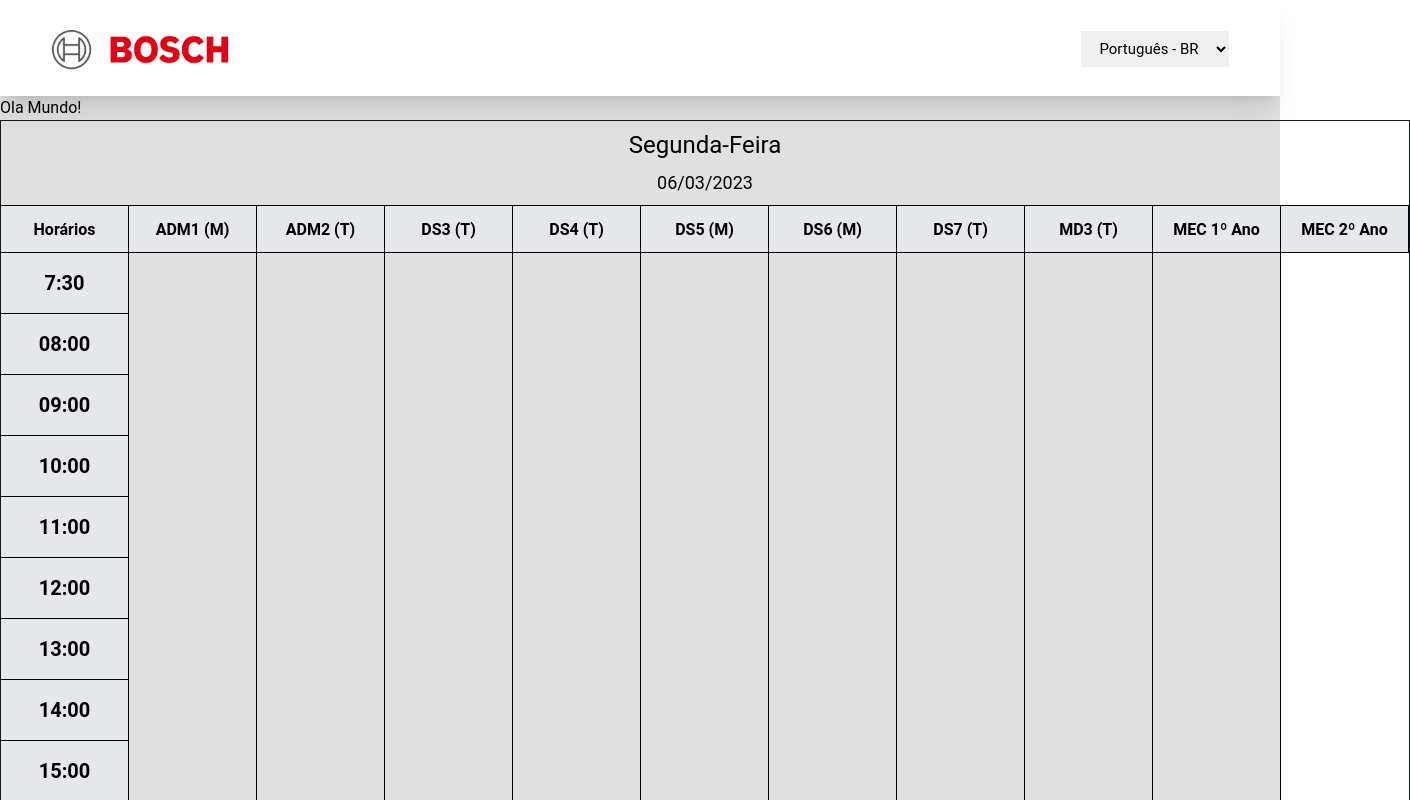
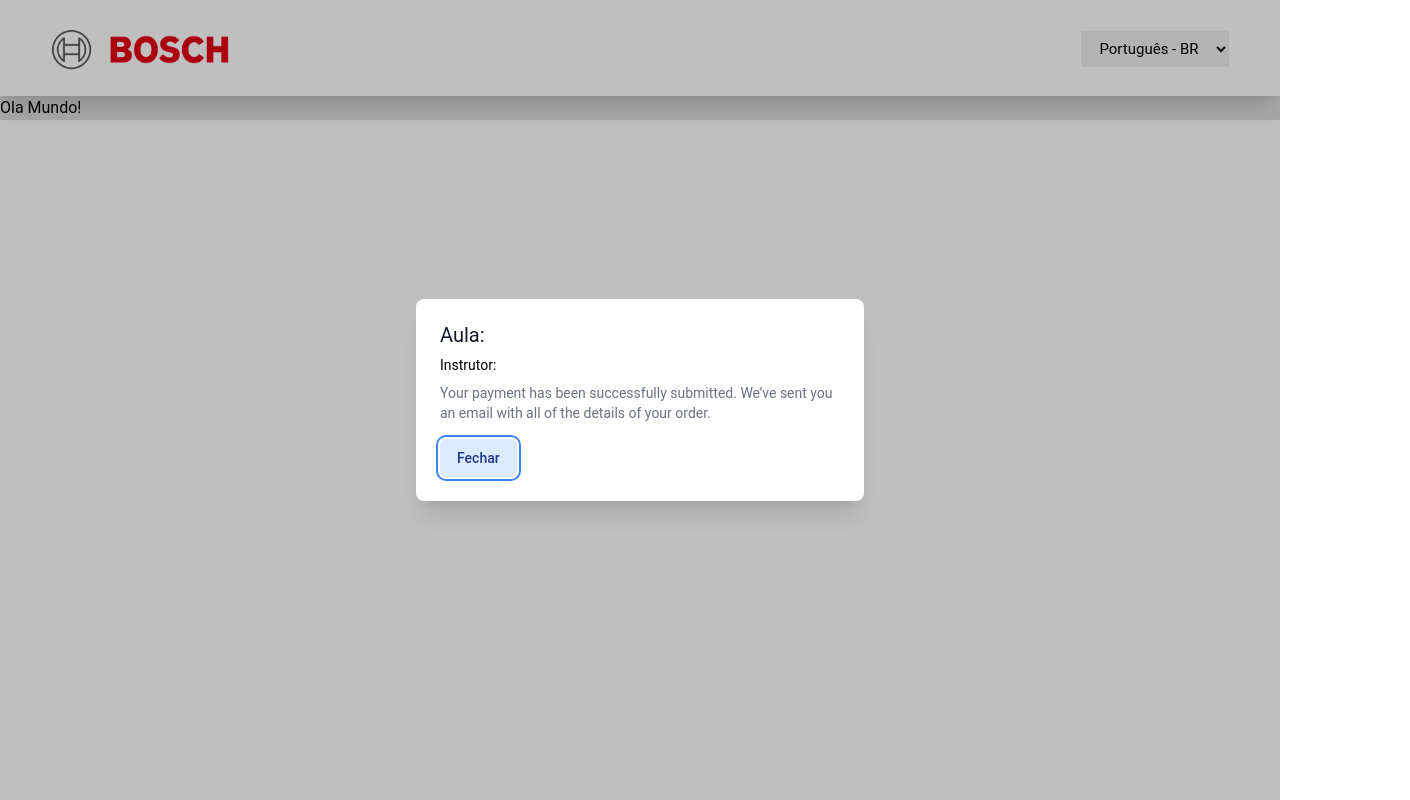
Before and after one commit to joao-montanari/avilla-FrontEnd, a Next.js app: page / in a window 1280 px wide. Shown: the top 800 px of the page, 1410 px wide, since content can reach past the window. Built offline with nearby package versions, Linux system fonts and the light colour scheme.

Commit message:
desenvolvimento do popUp

```diff
--- a/package.json
+++ b/package.json
@@ -9,6 +9,7 @@
     "lint": "next lint"
   },
   "dependencies": {
+    "@headlessui/react": "^1.7.13",
     "@next/font": "13.1.6",
     "date-fns": "^2.29.3",
     "framer-motion": "^9.1.1",
--- a/src/components/popup.jsx
+++ b/src/components/popup.jsx
@@ -1,45 +1,89 @@
-import Image from "next/image"
+import { Dialog, Transition } from '@headlessui/react'
+import { Fragment, useState } from 'react'
 
-export default function Popup(props){
-    return (props.trigger) ? (
-        <div className='w-96 max-w-xl min-h-72 bg-gray-200 p-4 rounded-xl shadow-2xl border border-gray-900 fixed text-left'>
-            <div className="relative">
-                <div className="items-center">
+export default function MyModal() {
+  let [isOpen, setIsOpen] = useState(true)
+
+  function closeModal() {
+    setIsOpen(false)
+  }
+
+  function openModal() {
+    setIsOpen(true)
+  }
+
+  return (
+    <>
+      <div className="fixed inset-0 flex items-center justify-center">
+        <button
+          type="button"
+          onClick={openModal}
+          className="rounded-md bg-black bg-opacity-20 px-4 py-2 text-sm font-medium text-white hover:bg-opacity-30 focus:outline-none focus-visible:ring-2 focus-visible:ring-white focus-visible:ring-opacity-75"
+        >
+          Open dialog
+        </button>
+      </div>
+
+      <Transition appear show={isOpen} as={Fragment}>
+        <Dialog as="div" className="relative z-10" onClose={closeModal}>
+          <Transition.Child
+            as={Fragment}
+            enter="ease-out duration-300"
+            enterFrom="opacity-0"
+            enterTo="opacity-100"
+            leave="ease-in duration-200"
+            leaveFrom="opacity-100"
+            leaveTo="opacity-0"
+          >
+            <div className="fixed inset-0 bg-black bg-opacity-25" />
+          </Transition.Child>
+
+          <div className="fixed inset-0 overflow-y-auto">
+            <div className="flex min-h-full items-center justify-center p-4 text-center">
+              <Transition.Child
+                as={Fragment}
+                enter="ease-out duration-300"
+                enterFrom="opacity-0 scale-95"
+                enterTo="opacity-100 scale-100"
+                leave="ease-in duration-200"
+                leaveFrom="opacity-100 scale-100"
+                leaveTo="opacity-0 scale-95"
+              >
+                <Dialog.Panel className="w-full max-w-md transform overflow-hidden rounded-lg bg-white p-6 text-left align-middle shadow-xl transition-all">
+                    <Dialog.Title
+                    as="h1"
+                    className="text-xl leading-6 text-gray-900"
+                    >
+                        Aula:
+                    </Dialog.Title>
+                    <Dialog.Title
+                        as="h3"
+                        className="text-sm mt-2"
+                    >
+                        Instrutor:
+                    </Dialog.Title>
+                    <div className="mt-2">
+                        <p className="text-sm text-gray-500">
+                            Your payment has been successfully submitted. We’ve sent
+                            you an email with all of the details of your order.
+                        </p>
+                    </div>
+
+                  <div className="mt-4">
                     <button
-                        className='float-right'
-                        onClick={() => props.setTrigger(false)}
+                      type="button"
+                      className="inline-flex justify-center rounded-md border border-transparent bg-blue-100 px-4 py-2 text-sm font-medium text-blue-900 hover:bg-blue-200 focus:outline-none focus-visible:ring-2 focus-visible:ring-blue-500 focus-visible:ring-offset-2"
+                      onClick={closeModal}
                     >
-                        <Image
-                            src={'/img/close.png'}
-                            width={25}
-                            height={25}
-                            alt='close'
-                        />
+                      Fechar
                     </button>
-                    <h1 className="text-3xl">
-                        Aula: Treinamento 5s
-                    </h1>
-                </div>
-                <br/>
-                <div className="w-52 h-3.5 bg-gray-500 rounded-lg"></div>
-                <h3 className="text-lg">
-                    Instrutor: Vanessa Mendes Vieira da Silva
-                </h3>
-                <p>
-                    Data: 24/02/2023
-                </p>
-                <p>
-                    Sala: BTC-01
-                </p>
-                <br/>
-                <h3 className="text-lg">
-                    Horário:
-                </h3>
-                <ul className="list-disc pl-8">
-                    <li>Início: 13:00</li>
-                    <li>Término: 16:00</li>
-                </ul>
+                  </div>
+                </Dialog.Panel>
+              </Transition.Child>
             </div>
-        </div>
-    ) : ""
+          </div>
+        </Dialog>
+      </Transition>
+    </>
+  )
 }
--- a/src/components/tabela.jsx
+++ b/src/components/tabela.jsx
@@ -17,7 +17,7 @@
     console.log(aulas);
 
     return (
-        <div className="w-max h-auto border border-gray-900 text-center ml-8 my-8">
+        <div className="w-max h-auto border border-gray-900 text-center ml-8 my-8 bg-gray-50">
             <h1 className="text-2xl m-2">
                 {props.dia_semana}
             </h1>
--- a/src/components/test.jsx
+++ /dev/null
@@ -1,119 +0,0 @@
- export default function Test() {
-
-    return(
-        <div className="w-max h-auto m-auto border border-gray-900 text-center">
-            <h1 className="text-2xl m-2">
-                Segunda-Feira
-            </h1>
-            <h3 className="text-lg m-2">
-                06/03/2023
-            </h3>
-            <div className="border-b border-t border-black w-auto h-12 flex">
-                <ul className="flex">
-                    <li className="border-r border-black h-full w-32 text-center py-3 font-bold bg-gray-200">
-                        Horários
-                    </li>
-                    <li className="border-r border-black h-full w-32 text-center py-3 font-bold bg-gray-200">
-                        ADM1 (M)
-                    </li>
-                    <li className="border-r border-black h-full w-32 text-center py-3 font-bold bg-gray-200">
-                        ADM2 (T)
-                    </li>
-                    <li className="border-r border-black h-full w-32 text-center py-3 font-bold bg-gray-200">
-                        DS3 (T)
-                    </li>
-                    <li className="border-r border-black h-full w-32 text-center py-3 font-bold bg-gray-200">
-                        DS4 (T)
-                    </li>
-                    <li className="border-r border-black h-full w-32 text-center py-3 font-bold bg-gray-200">
-                        DS5 (M)
-                    </li>
-                    <li className="border-r border-black h-full w-32 text-center py-3 font-bold bg-gray-200">
-                        DS6 (M)
-                    </li>
-                    <li className="border-r border-black h-full w-32 text-center py-3 font-bold bg-gray-200">
-                        DS7 (T)
-                    </li>
-                    <li className="border-r border-black h-full w-32 text-center py-3 font-bold bg-gray-200">
-                        MD3 (T)
-                    </li>
-                    <li className="border-r border-black h-full w-32 text-center py-3 font-bold bg-gray-200">
-                        MEC 1º Ano
-                    </li>
-                    <li className="border-r border-black h-full w-32 text-center py-3 font-bold bg-gray-200">
-                        MEC 2º Ano
-                    </li>
-                </ul>
-            </div>
-            <div className="flex">
-                <ul className="border-r border-black h-full w-32 grid">
-                    <li className="border-b border-black text-center py-4 font-bold text-xl bg-gray-200">
-                        7:30
-                    </li>
-                    <li className="border-b border-black text-center py-4 font-bold text-xl bg-gray-200">
-                        08:00
-                    </li>
-                    <li className="border-b border-black text-center py-4 font-bold text-xl bg-gray-200">
-                        09:00
-                    </li>
-                    <li className="border-b border-black text-center py-4 font-bold text-xl bg-gray-200">
-                        10:00
-                    </li>
-                    <li className="border-b border-black text-center py-4 font-bold text-xl bg-gray-200">
-                        11:00
-                    </li>
-                    <li className="border-b border-black text-center py-4 font-bold text-xl bg-gray-200">
-                        12:00
-                    </li>
-                    <li className="border-b border-black text-center py-4 font-bold text-xl bg-gray-200">
-                        13:00
-                    </li>
-                    <li className="border-b border-black text-center py-4 font-bold text-xl bg-gray-200">
-                        14:00
-                    </li>
-                    <li className="border-b border-black text-center py-4 font-bold text-xl bg-gray-200">
-                        15:00
-                    </li>
-                    <li className="border-b border-black text-center py-4 font-bold text-xl bg-gray-200">
-                        16:00
-                    </li>
-                    <li className="text-center py-4 font-bold text-xl bg-gray-200">
-                        17:00
-                    </li>
-                </ul>
-                <div className="flex">
-                    <div className="w-32 border-r border-black">
-
-                    </div>
-                    <div className="w-32 border-r border-black">
-
-                    </div>
-                    <div className="w-32 border-r border-black">
-
-                    </div>
-                    <div className="w-32 border-r border-black">
-
-                    </div>
-                    <div className="w-32 border-r border-black">
-
-                    </div>
-                    <div className="w-32 border-r border-black">
-
-                    </div>
-                    <div className="w-32 border-r border-black">
-
-                    </div>
-                    <div className="w-32 border-r border-black">
-
-                    </div>
-                    <div className="w-32 border-r border-black">
-
-                    </div>
-                    <div>
-
-                    </div>
-                </div>
-            </div>
-        </div>
-    )
- }
--- a/src/pages/agenda.jsx
+++ b/src/pages/agenda.jsx
@@ -68,7 +68,7 @@
                 <h1 className='text-5xl p-10'>
                     Agenda da Semana
                 </h1>
-                <div className='w-full max-w-screen-2xl m-auto min-h-100 flex item-center justify-center border-2 border-black bg-gray-100'>
+                <div className='w-full max-w-screen-2xl m-auto min-h-100 flex item-center justify-center border-2 border-black rounded-lg'>
                     <motion.div
                         className='cursor-grab overflow-hidden'
                         whileTap={{ cursor:"grabbing" }}
--- a/src/pages/index.jsx
+++ b/src/pages/index.jsx
@@ -7,7 +7,6 @@
 import Tabela from '@/components/tabela'
 import Card from '@/components/card'
 import Popup from '@/components/popup'
-import Test from '@/components/test'
 
 const inter = Inter({ subsets: ['latin'] })
 
@@ -23,7 +22,7 @@
       <main className={styles.main}>
         <Header/>
         <h1>Ola Mundo!</h1>
-        <Test/>
+        <Popup/>
       </main>
     </>
   )
```
Also changed, not shown: descricao das tecnologias.txt (deleted), 1 other file (tests, documents, lock files or other folders).
